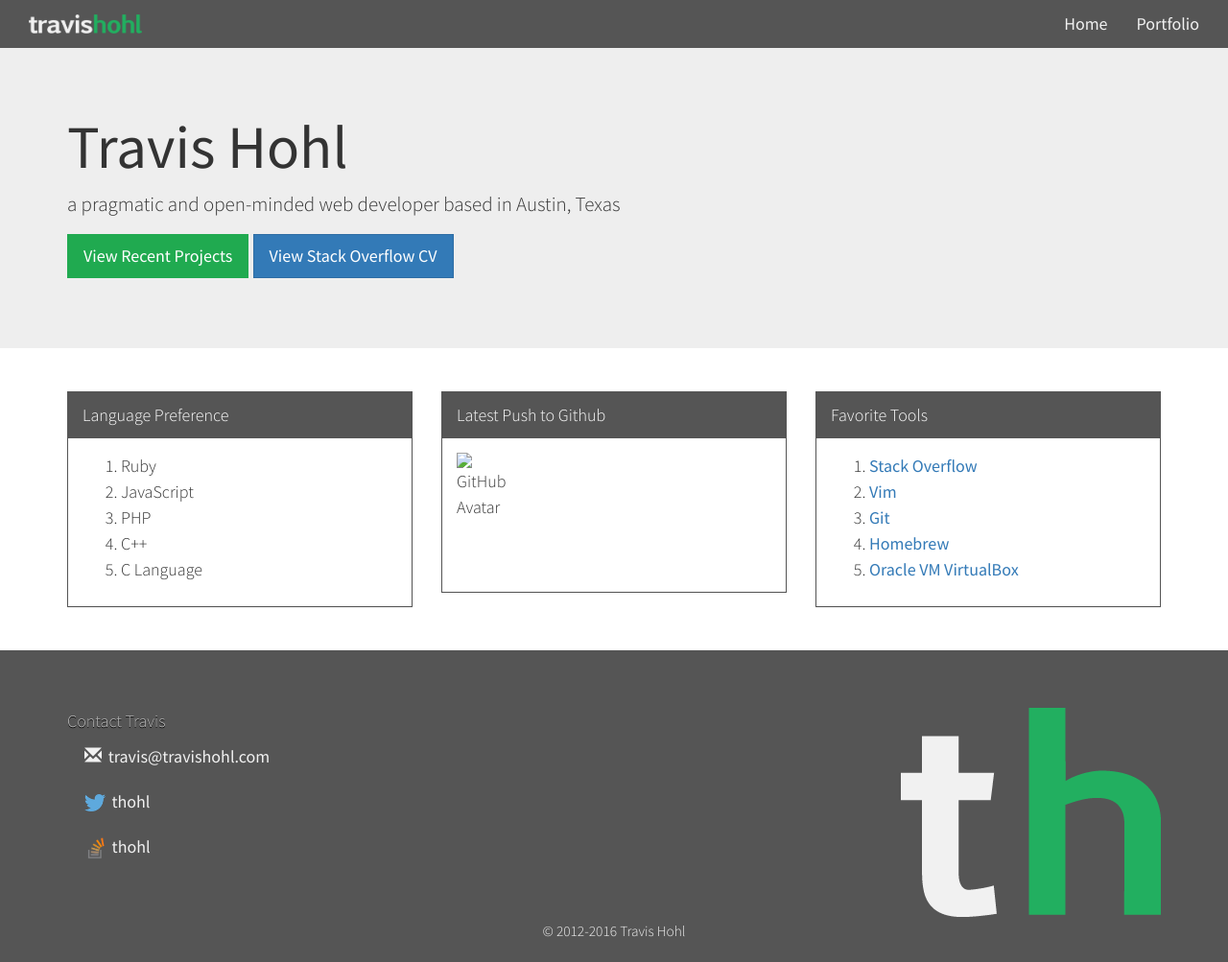
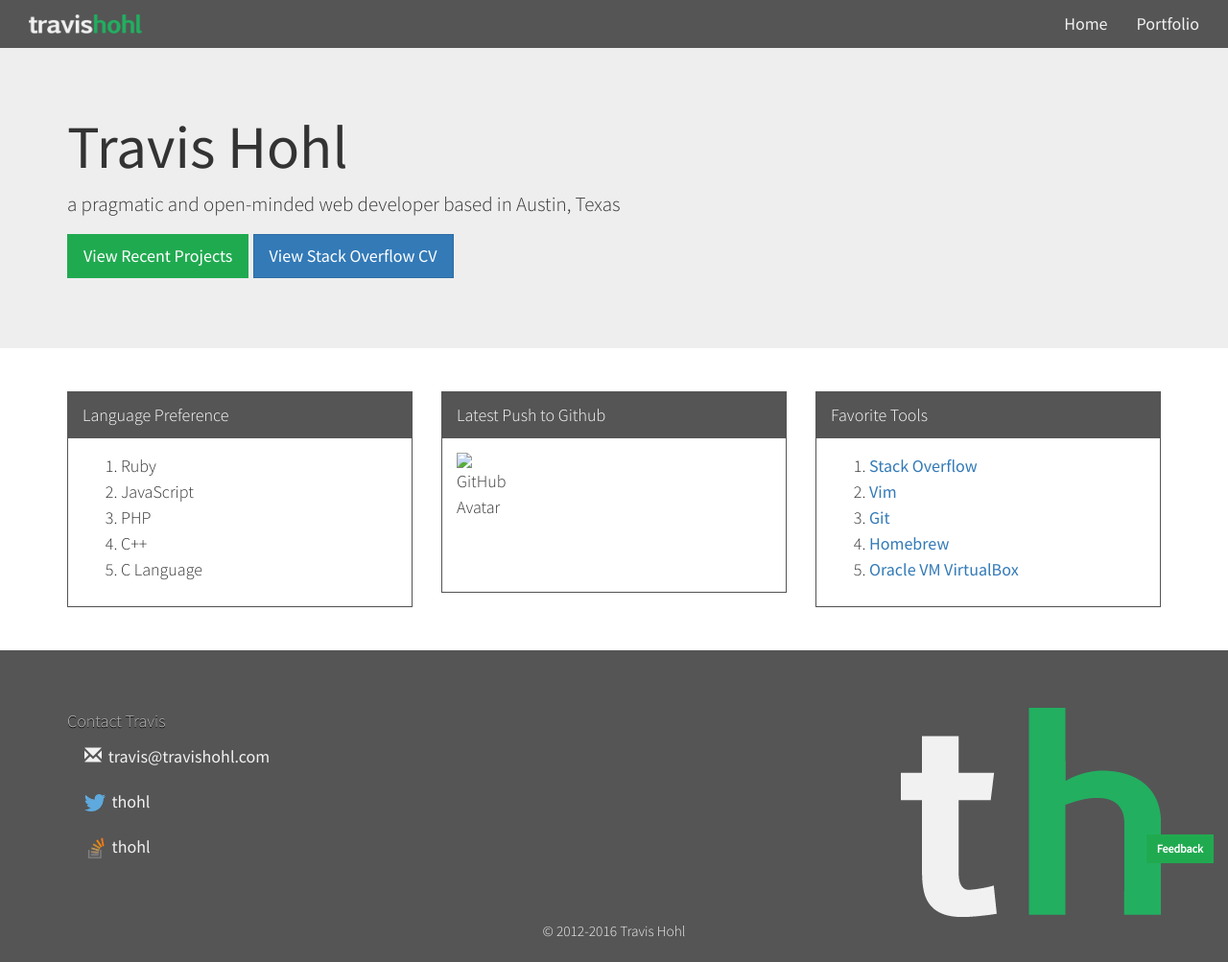
Before and after one commit to travishohl/travishohl.github.io, a Jekyll site: the page built from index.html, in a window 1280 px wide. Shown: the whole page at 96% size. Built offline with Jekyll 4.4.1, drawn with Linux system fonts in a browser that asks for light colours.

Commit message:
Create feedback form (wufoo) and install it on site.
Using Bootstrap's collapse library to allow a "Feedback" button in the
bottom right hand corner to show/hide the form.

```diff
--- /dev/null
+++ b/_includes/feedback-form.html
@@ -0,0 +1,23 @@
+<div class="feedback-form">
+    <a class="btn btn-primary btn-sm" href="#wufoo-z8255a81ki4ng7" data-toggle="collapse" role="button">Feedback</a>
+    <div id="wufoo-z8255a81ki4ng7" class="collapse">
+    Fill out my <a href="https://travishohl.wufoo.com/forms/z8255a81ki4ng7">online form</a>.
+    </div>
+</div>
+
+<script type="text/javascript">var z8255a81ki4ng7;(function(d, t) {
+var s = d.createElement(t), options = {
+'userName':'travishohl',
+'formHash':'z8255a81ki4ng7',
+'autoResize':true,
+    'height':'377',
+    'async':true,
+        'host':'wufoo.com',
+        'header':'show',
+        'ssl':true};
+s.src = ('https:' == d.location.protocol ? 'https://' : 'http://') + 'www.wufoo.com/scripts/embed/form.js';
+s.onload = s.onreadystatechange = function() {
+var rs = this.readyState; if (rs) if (rs != 'complete') if (rs != 'loaded') return;
+try { z8255a81ki4ng7 = new WufooForm();z8255a81ki4ng7.initialize(options);z8255a81ki4ng7.display(); } catch (e) {}};
+var scr = d.getElementsByTagName(t)[0], par = scr.parentNode; par.insertBefore(s, scr);
+})(document, 'script');</script>
--- a/_includes/main.scss
+++ b/_includes/main.scss
@@ -1,6 +1,16 @@
 /*
   main.scss
 */
+
+@font-face {
+    /* Bootstrap Glyphicons */
+    font-family: 'Glyphicons Halflings';
+    src: url(font-path('glyphicons-halflings-regular.eot'));
+    src: url(font-path('glyphicons-halflings-regular.eot') + '?#iefix') format('embedded-opentype'),
+    url(font-path('glyphicons-halflings-regular.woff')) format('woff'),
+    url(font-path('glyphicons-halflings-regular.ttf')) format('truetype'),
+    url(font-path('glyphicons-halflings-regular.svg') + '#glyphicons_halflingsregular') format('svg');
+}
 
 
 a {
@@ -64,14 +74,25 @@
 }
 
 
-@font-face {
-    /* Bootstrap Glyphicons */
-    font-family: 'Glyphicons Halflings';
-    src: url(font-path('glyphicons-halflings-regular.eot'));
-    src: url(font-path('glyphicons-halflings-regular.eot') + '?#iefix') format('embedded-opentype'),
-    url(font-path('glyphicons-halflings-regular.woff')) format('woff'),
-    url(font-path('glyphicons-halflings-regular.ttf')) format('truetype'),
-    url(font-path('glyphicons-halflings-regular.svg') + '#glyphicons_halflingsregular') format('svg');
+.feedback-form {
+    max-height: 90%;
+    position: fixed;
+        bottom: 0;
+        right: 0;
+    text-align: right;
+
+    .btn {
+        font-weight: bold;
+        margin-bottom: 0;
+        margin-left: 15px;
+        margin-right: 15px;
+    }
+
+    #wufoo-z8255a81ki4ng7 {
+        background-color: #ffffff;
+        border: 1px solid #555555;
+        padding: 15px;
+    }
 }
 
 
--- a/_layouts/default.html
+++ b/_layouts/default.html
@@ -11,6 +11,8 @@
 
     {% include footer.html %}
 
+    {% include feedback-form.html %}
+
   </body>
 
 </html>
```
